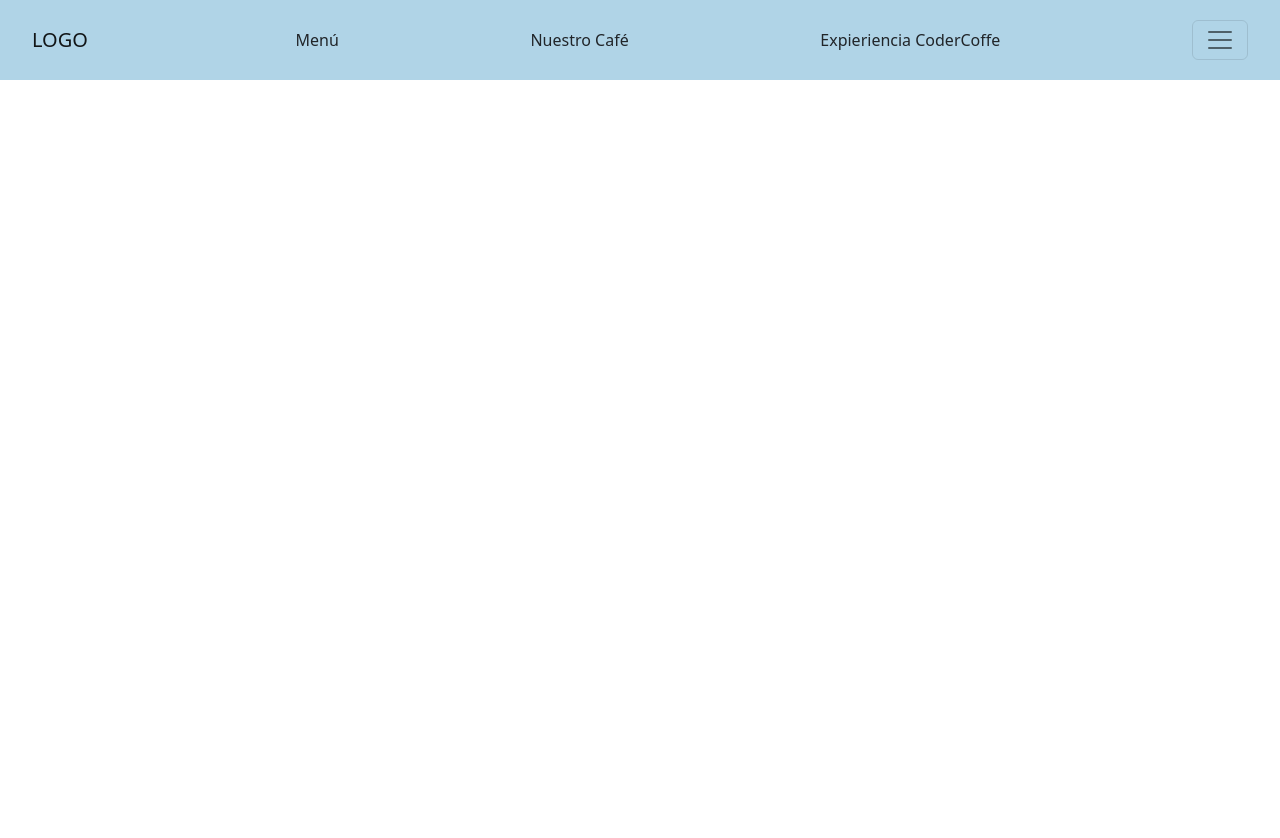
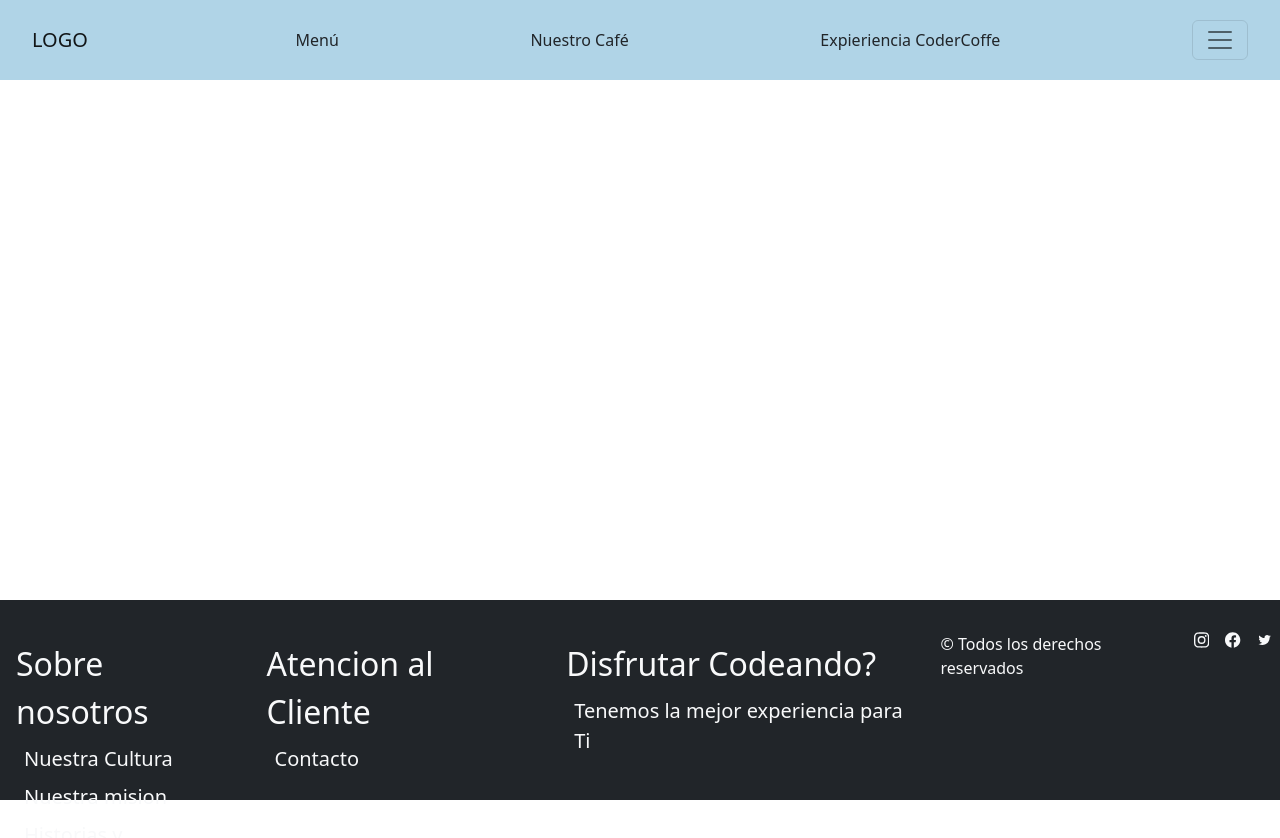
Before and after one commit to NicolasGalia/Coder-Coffe, a React (Create React App) app: page / in a window 1280 px wide. Shown: the top 838 px of the page. Before the commit the page ends 800 px from the top, so only its background shows below. Built offline with nearby package versions, Linux system fonts and the light colour scheme.

Commit message:
realizando el footer

```diff
--- a/package.json
+++ b/package.json
@@ -39,5 +39,8 @@
       "last 1 firefox version",
       "last 1 safari version"
     ]
+  },
+  "devDependencies": {
+    "react-icons": "^4.6.0"
   }
 }
--- a/src/App.css
+++ b/src/App.css
@@ -18,6 +18,14 @@ padding: 20px;
 	overflow: hidden;
 }
 
+.footer {
+    position: absolute;
+    bottom: 0px;
+    width: 100%;
+    height: 200px;
+  }
+
+
 
 
 
--- a/src/App.jsx
+++ b/src/App.jsx
@@ -1,11 +1,16 @@
 import Menu from "./components/common/Menu";
+import Footer from './components/common/Footer';
 import 'bootstrap/dist/css/bootstrap.min.css';
 import './app.css';
 
 function App() {
   return (
     <div className="App">
+      <>
       <Menu></Menu>
+<Footer></Footer>
+      </>
+
     </div>
   );
 }
--- a/src/components/common/Footer.jsx
+++ b/src/components/common/Footer.jsx
@@ -0,0 +1,28 @@
+import React from 'react';
+import { Nav } from 'react-bootstrap';
+import { BsInstagram, BsFacebook } from "react-icons/bs";
+import {AiOutlineTwitter} from "react-icons/ai"
+
+
+
+const Footer = () => {
+    return (
+        <footer className="bg-dark text-light py-4 footer d-flex justify-content-center">
+            <Nav.Link href="#" className="fs-2 m-3">Sobre nosotros
+            <p className="fs-5 m-2">Nuestra Cultura</p>
+            <p className="fs-5 m-2">Nuestra mision</p>
+            <p className="fs-5 m-2">Historias y Novedades</p>
+            </Nav.Link>
+            <Nav.Link href="#" className="fs-2 m-3">Atencion al Cliente
+            <p className="fs-5 m-2">Contacto</p></Nav.Link>
+            <Nav.Link href="#" className="fs-2 m-3">Disfrutar Codeando?
+            <p className="fs-5 m-2">Tenemos la mejor experiencia para Ti</p></Nav.Link>
+        <p className="flex-end m-2">&copy; Todos los derechos reservados</p>
+        <BsInstagram className="m-2"/>
+        <BsFacebook className="m-2"></BsFacebook>
+        <AiOutlineTwitter className="m-2"   ></AiOutlineTwitter>
+       </footer>
+    );
+};
+
+export default Footer;
```
Also changed, not shown: 1 other file (tests, documents, lock files or other folders).
